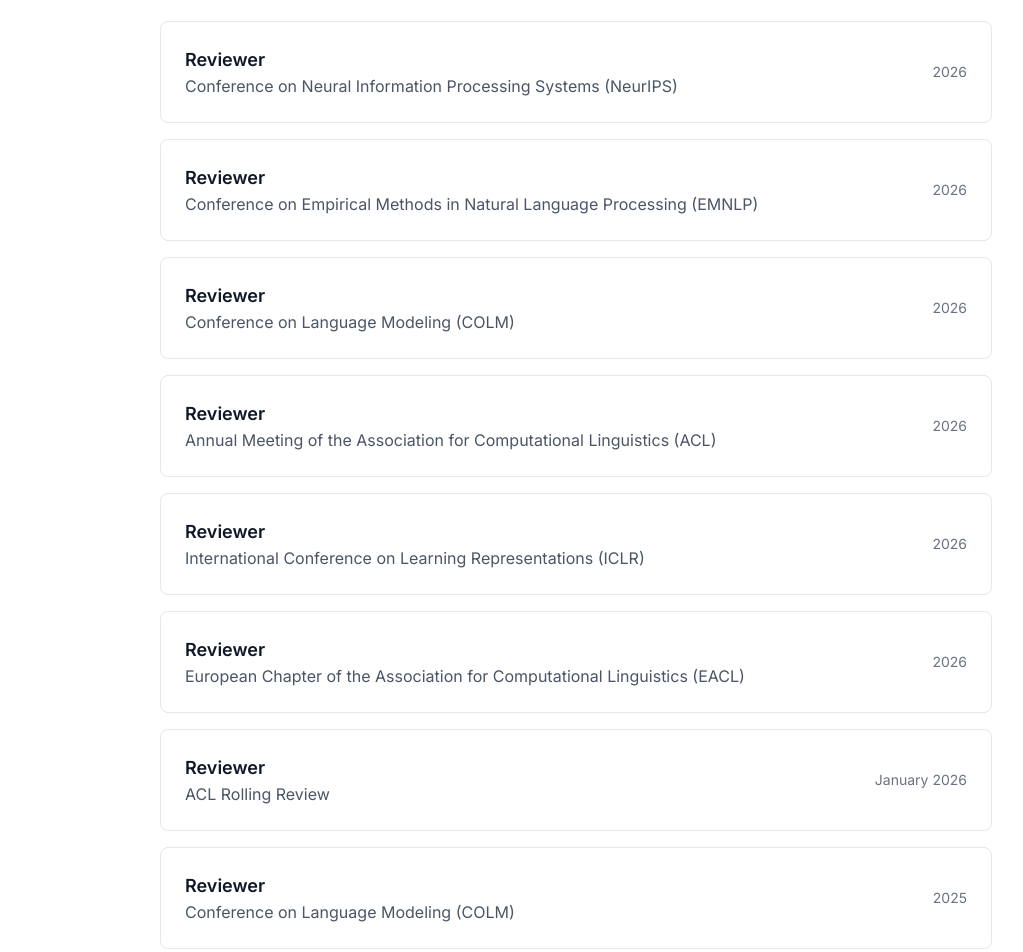
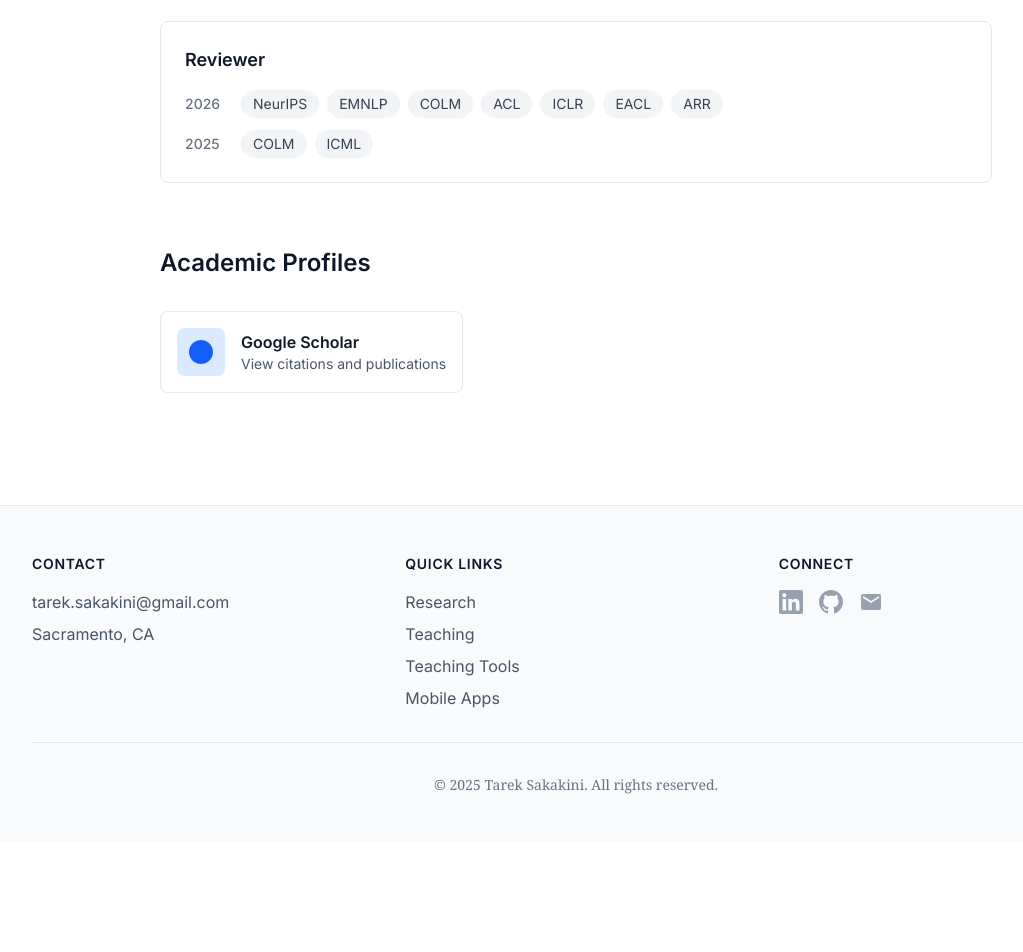
Before and after one commit to tareksakakini/MyWebsite, a Next.js app: page /research in a window 1280 px wide. Shown: the part 1520-2472 px from the top of the page, without its empty margins (64-1087 px from the left). After the commit the page ends 2363 px from the top, so only its background shows below. Built offline with nearby package versions, Linux system fonts and the light colour scheme.

Commit message:
more compact view

```diff
--- a/app/research/page.tsx
+++ b/app/research/page.tsx
@@ -31,6 +31,28 @@
       year: "2017",
       link: "https://arxiv.org/abs/1702.02211",
       type: "Archive Paper"
+    }
+  ];
+
+  const reviewingService = [
+    {
+      year: "2026",
+      venues: [
+        { abbr: "NeurIPS", full: "Conference on Neural Information Processing Systems" },
+        { abbr: "EMNLP", full: "Conference on Empirical Methods in Natural Language Processing" },
+        { abbr: "COLM", full: "Conference on Language Modeling" },
+        { abbr: "ACL", full: "Annual Meeting of the Association for Computational Linguistics" },
+        { abbr: "ICLR", full: "International Conference on Learning Representations" },
+        { abbr: "EACL", full: "European Chapter of the Association for Computational Linguistics" },
+        { abbr: "ARR", full: "ACL Rolling Review (January 2026)" }
+      ]
+    },
+    {
+      year: "2025",
+      venues: [
+        { abbr: "COLM", full: "Conference on Language Modeling" },
+        { abbr: "ICML", full: "International Conference on Machine Learning" }
+      ]
     }
   ];
 
@@ -109,87 +131,25 @@
       {/* Community Service */}
       <div className="mb-16">
         <h2 className="text-2xl font-semibold text-gray-900 mb-8">Community Service</h2>
-        <div className="space-y-4">
-          <div className="bg-white border border-gray-200 rounded-lg p-6 hover:shadow-md transition-shadow">
-            <div className="flex items-center justify-between">
-              <div>
-                <h3 className="text-lg font-semibold text-gray-900">Reviewer</h3>
-                <p className="text-gray-600">Conference on Neural Information Processing Systems (NeurIPS)</p>
+        <div className="bg-white border border-gray-200 rounded-lg p-6 hover:shadow-md transition-shadow">
+          <h3 className="text-lg font-semibold text-gray-900 mb-4">Reviewer</h3>
+          <div className="space-y-3">
+            {reviewingService.map((group) => (
+              <div key={group.year} className="flex items-start">
+                <span className="text-sm font-medium text-gray-500 w-14 shrink-0 mt-1">{group.year}</span>
+                <div className="flex flex-wrap gap-2">
+                  {group.venues.map((venue) => (
+                    <span
+                      key={venue.abbr}
+                      title={venue.full}
+                      className="px-3 py-1 bg-gray-100 text-gray-700 text-sm rounded-full cursor-default"
+                    >
+                      {venue.abbr}
+                    </span>
+                  ))}
+                </div>
               </div>
-              <span className="text-sm text-gray-500">2026</span>
-            </div>
-          </div>
-          <div className="bg-white border border-gray-200 rounded-lg p-6 hover:shadow-md transition-shadow">
-            <div className="flex items-center justify-between">
-              <div>
-                <h3 className="text-lg font-semibold text-gray-900">Reviewer</h3>
-                <p className="text-gray-600">Conference on Empirical Methods in Natural Language Processing (EMNLP)</p>
-              </div>
-              <span className="text-sm text-gray-500">2026</span>
-            </div>
-          </div>
-          <div className="bg-white border border-gray-200 rounded-lg p-6 hover:shadow-md transition-shadow">
-            <div className="flex items-center justify-between">
-              <div>
-                <h3 className="text-lg font-semibold text-gray-900">Reviewer</h3>
-                <p className="text-gray-600">Conference on Language Modeling (COLM)</p>
-              </div>
-              <span className="text-sm text-gray-500">2026</span>
-            </div>
-          </div>
-          <div className="bg-white border border-gray-200 rounded-lg p-6 hover:shadow-md transition-shadow">
-            <div className="flex items-center justify-between">
-              <div>
-                <h3 className="text-lg font-semibold text-gray-900">Reviewer</h3>
-                <p className="text-gray-600">Annual Meeting of the Association for Computational Linguistics (ACL)</p>
-              </div>
-              <span className="text-sm text-gray-500">2026</span>
-            </div>
-          </div>
-          <div className="bg-white border border-gray-200 rounded-lg p-6 hover:shadow-md transition-shadow">
-            <div className="flex items-center justify-between">
-              <div>
-                <h3 className="text-lg font-semibold text-gray-900">Reviewer</h3>
-                <p className="text-gray-600">International Conference on Learning Representations (ICLR)</p>
-              </div>
-              <span className="text-sm text-gray-500">2026</span>
-            </div>
-          </div>
-          <div className="bg-white border border-gray-200 rounded-lg p-6 hover:shadow-md transition-shadow">
-            <div className="flex items-center justify-between">
-              <div>
-                <h3 className="text-lg font-semibold text-gray-900">Reviewer</h3>
-                <p className="text-gray-600">European Chapter of the Association for Computational Linguistics (EACL)</p>
-              </div>
-              <span className="text-sm text-gray-500">2026</span>
-            </div>
-          </div>
-          <div className="bg-white border border-gray-200 rounded-lg p-6 hover:shadow-md transition-shadow">
-            <div className="flex items-center justify-between">
-              <div>
-                <h3 className="text-lg font-semibold text-gray-900">Reviewer</h3>
-                <p className="text-gray-600">ACL Rolling Review</p>
-              </div>
-              <span className="text-sm text-gray-500">January 2026</span>
-            </div>
-          </div>
-          <div className="bg-white border border-gray-200 rounded-lg p-6 hover:shadow-md transition-shadow">
-            <div className="flex items-center justify-between">
-              <div>
-                <h3 className="text-lg font-semibold text-gray-900">Reviewer</h3>
-                <p className="text-gray-600">Conference on Language Modeling (COLM)</p>
-              </div>
-              <span className="text-sm text-gray-500">2025</span>
-            </div>
-          </div>
-          <div className="bg-white border border-gray-200 rounded-lg p-6 hover:shadow-md transition-shadow">
-            <div className="flex items-center justify-between">
-              <div>
-                <h3 className="text-lg font-semibold text-gray-900">Reviewer</h3>
-                <p className="text-gray-600">International Conference on Machine Learning (ICML)</p>
-              </div>
-              <span className="text-sm text-gray-500">2025</span>
-            </div>
+            ))}
           </div>
         </div>
       </div>
```
Also changed, not shown: .claude/launch.json (added).
